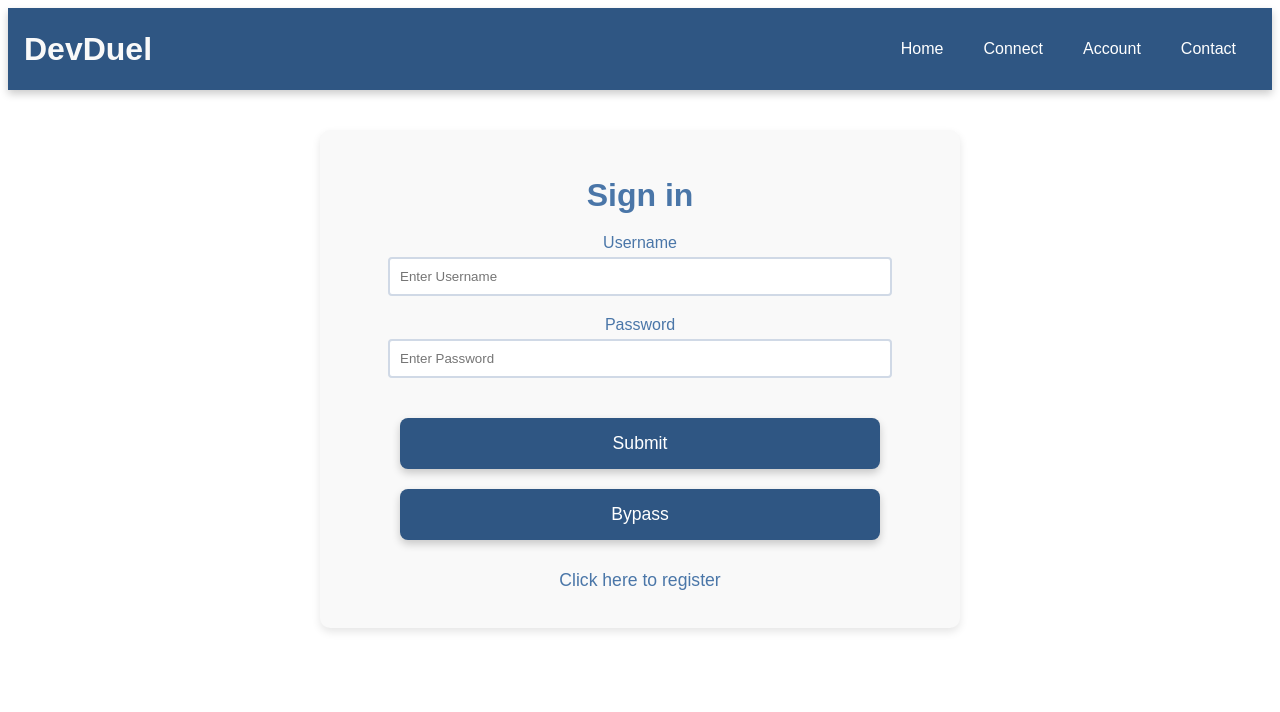
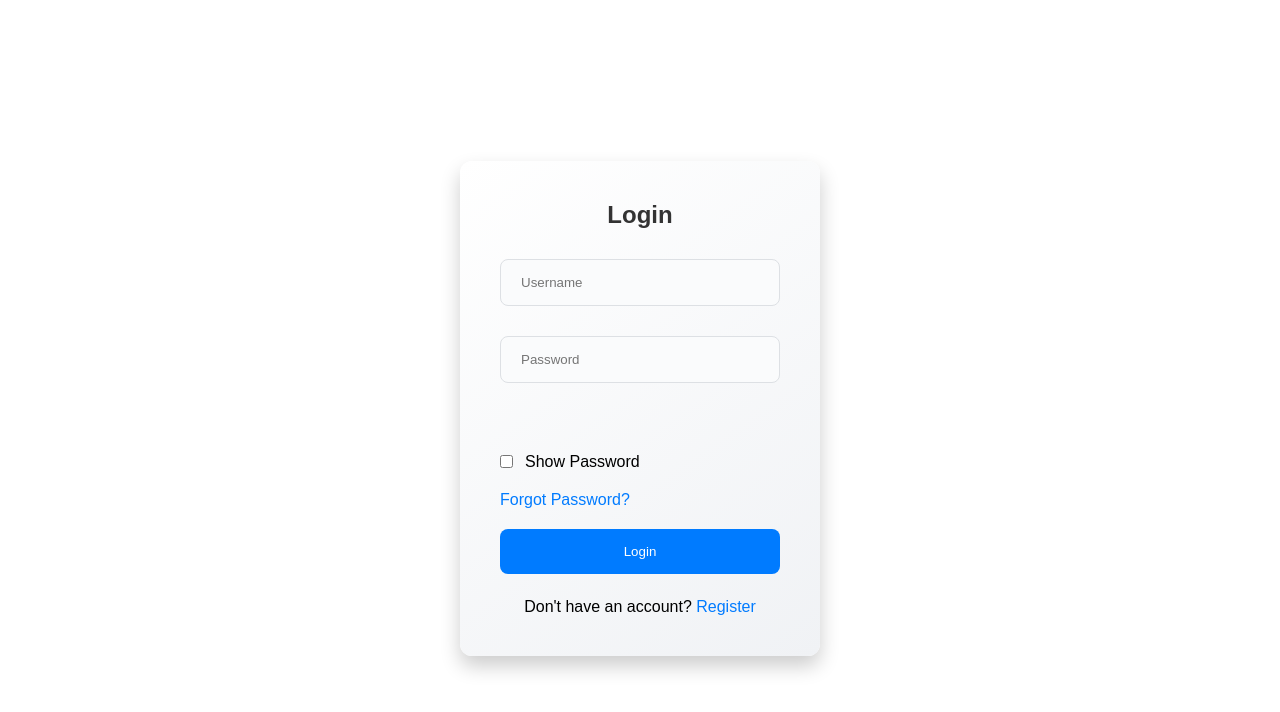
Before and after one commit to jdcarrothers/DevDuel, a Vue app: page /signin in a window 1280 px wide. Shown: the top 712 px of the page. Built offline with nearby package versions, Linux system fonts and the light colour scheme.

Commit message:
signin component revamp + validation checks

```diff
--- a/server.js
+++ b/server.js
@@ -19,7 +19,6 @@ corsOptions = {
     origin: '*', // or use '*' to allow all origins
 };
 async function initializeApp() {
-  // Dynamically import Firebase configuration and Firestore methods
   const firebaseModule = await import('./firebaseconfig.mjs');
   const db = firebaseModule.db;
   const collection = firebaseModule.collection;
@@ -28,7 +27,6 @@ async function initializeApp() {
   const query = firebaseModule.query;
   const where = firebaseModule.where;
   const updateDoc = firebaseModule.updateDoc;
-
   const doc = firebaseModule.doc;
   const getDoc = firebaseModule.getDoc;
 //   const setDoc = firebaseModule.setDoc;
@@ -165,7 +163,6 @@ async function checkUsernameExists(username) {
 
 async function checkPasswordMatches(password, username) {
     try {
-        console.log('attempting login');
         const querySnapshot = await getDocs(query(collection(db, "Users"), where("username", "==", username), where("password", "==", password)));
         return !querySnapshot.empty; // Returns true if user exists, otherwise false
     } catch (error) {
--- a/src/App.vue
+++ b/src/App.vue
@@ -1,6 +1,6 @@
 <template>
   <div>
-    <NavBarComponent />
+    <NavBarComponent v-if="shouldShowNavbar" />
     <RouterView />
   </div>
 </template>
@@ -11,6 +11,11 @@ export default {
   name: 'App',
   components: {
     NavBarComponent
+  },
+  computed: {
+    shouldShowNavbar() {
+      return !this.$route.meta.hideNavbar;
+    },
   },
   mounted() {
     //check if there is a local storage token and if it is valid then redirect to the connect page else redirect to the signin page
--- a/src/components/SigninComponent.vue
+++ b/src/components/SigninComponent.vue
@@ -1,147 +1,197 @@
 <template>
-  <div class="container">
-    <h2>Sign in</h2>
-    <div>
-      <label for="username" class="input-label">Username</label>
-      <input
-        v-model="user.username"
-        type="text"
-        id="username"
-        placeholder="Enter Username"
-        class="input-field"
-      />
+<div class="wrapper">
+  <form @submit.prevent="login" class="login-form">
+    <h1>Login</h1>
+    <div class="input-box">
+      <input v-model="user.username" type="text" placeholder="Username" required>
     </div>
-    <div></div>
-    <div>
-      <label for="password" class="input-label">Password</label>
-      <input
-        v-model="user.password"
-        type="password"
-        id="password"
-        placeholder="Enter Password"
-        class="input-field"
-      />
+    <div class="input-box">
+      <input v-model="user.password" :type="showPassword ? 'text' : 'password'" placeholder="Password" required>
     </div>
-    <button @click="signIn" class="btn">Submit</button>
-    <button type="button" @click="goToHome" class="btn">Bypass</button>
-    <p class="movement" @click="goToRegister">Click here to register</p>
-  </div>
+    <div class="error-message" :class="{ 'active': feedbackMessage }">
+      {{ feedbackMessage }}
+    </div>
+    <div class="checkbox-container">
+      <input type="checkbox" v-model="showPassword" id="show-password-checkbox">
+      <label for="show-password-checkbox">Show Password</label>
+    </div>
+    <div class="remember-forgot">
+      <a href="#">Forgot Password?</a>
+    </div>
+    <button type="submit" class="btn" :disabled="isLoading">
+      <span v-if="!isLoading">Login</span>
+      <span v-else class="spinner"></span>
+    </button>
+    <div class="register-link">
+      <p>Don't have an account? <a href="#" @click.prevent="goToRegister">Register</a></p>
+    </div>
+  </form>
+</div>
 </template>
 
 <script>
-import axios from "axios";
+import axios from 'axios';
 
 export default {
   data() {
     return {
       user: {
-        username: "",
-        password: "",
+        username: '',
+        password: '',
       },
+      showPassword: false,
+      feedbackMessage: '',
+      isLoading: false,
     };
   },
   methods: {
-    async signIn() {
+    async login() {
+      this.isLoading = true;
       try {
-        const response = await axios.post(
-          `${process.env.VUE_APP_SERVER_IP}/login`,
-          this.user
-        );
+        const response = await axios.post(`${process.env.VUE_APP_SERVER_IP}/login`, this.user);
         if (response.status === 200) {
-          alert(response.data.message);
-          localStorage.setItem("username", this.user.username);
-          this.goToHome();
-        } else {
-          alert(response.data.message);
-          this.$router.push("/register");
+          localStorage.setItem('username', this.user.username);
+          this.$router.push('/home');
         }
       } catch (error) {
-        alert(
-          error.response && error.response.data
-            ? error.response.data.message
-            : "Login failed"
-        );
+        this.feedbackMessage = error.response && error.response.data.message ? error.response.data.message : 'Login failed';
+      } finally {
+        this.isLoading = false;
       }
     },
     goToHome() {
-      this.$router.push("/home");
+      this.$router.push('/home');
     },
     goToRegister() {
-      this.$router.push("/register");
+      this.$router.push('/register');
     },
   },
 };
 </script>
 
 <style scoped>
-.container {
-  text-align: center;
-  font-family: "Arial", sans-serif;
-  color: #333;
-  max-width: 600px;
-  margin: 40px auto;
-  padding: 20px;
-  box-shadow: 0 4px 8px rgba(0, 0, 0, 0.1);
-  border-radius: 10px;
-  background-color: #f9f9f9;
+* {
+  margin: 0;
+  padding: 0;
+  box-sizing: border-box;
+  font-family: Arial, sans-serif;
 }
 
-h2 {
-  color: #4a76a8;
-  font-size: 2em;
-  margin-bottom: 20px;
-}
-.movement {
-  padding-top: 10px;
-  color: #4a76a8;
-  cursor: pointer;
-  margin-top: 20px;
-  font-size: 1.1em;
+body, html {
+  height: 100%;
+  background-color: #F0F2F5; /* Updated background for a slight texture */
 }
 
-.input-label {
-  display: block;
-  color: #4a76a8;
-  margin-bottom: 5px;
-  font-size: 1em;
+.wrapper {
+  display: flex;
+  justify-content: center;
+  align-items: center;
+  height: 100vh;
 }
 
-.input-field {
-  padding: 10px;
-  margin-bottom: 20px;
-  border: 2px solid #d0d9e6;
-  border-radius: 4px;
-  width: 80%;
-  font-family: "Arial", sans-serif;
+.login-form {
+  padding: 40px;
+  background: linear-gradient(145deg, #FFFFFF, #F0F2F5); /* Subtle gradient for form background */
+  box-shadow: 0 10px 20px rgba(0,0,0,0.2);
+  border-radius: 12px;
+  width: 100%;
+  max-width: 360px;
+}
+
+h1 {
+  color: #333; /* Dark text for better contrast */
+  margin-bottom: 30px;
+  text-align: center;
+  font-size: 24px;
+}
+
+.input-box {
+  position: relative;
+  margin-bottom: 30px;
+}
+
+.input-box input {
+  width: 100%;
+  padding: 15px 20px;
+  border: 1px solid #DDE0E4; /* Softer border */
+  border-radius: 8px;
+  outline: none;
+  background-color: #FAFBFC; /* Lighter input background */
+  transition: all 0.3s ease;
+}
+
+.input-box input:focus {
+  border-color: #007BFF; /* Focus highlight */
+  background-color: #FFFFFF;
+}
+
+.input-box i {
+  position: absolute;
+  top: 50%;
+  transform: translateY(-50%);
+  left: 15px;
+  color: #888888; /* Icon color */
 }
 
 .btn {
-  background-color: #2f5683;
-  color: white;
-  padding: 15px 30px;
-  font-size: 1.1em;
+  width: 100%;
+  padding: 15px;
+  background-color: #007BFF; /* Primary button color */
+  color: #FFFFFF;
   border: none;
   border-radius: 8px;
   cursor: pointer;
-  transition: all 0.3s ease;
-  box-shadow: 0 4px 8px rgba(0, 0, 0, 0.2);
-  width: 80%;
-  margin-top: 20px;
+  transition: background-color 0.3s;
 }
 
 .btn:hover {
-  background-color: #3a5a78;
-  box-shadow: 0 6px 12px rgba(0, 0, 0, 0.3);
+  background-color: #0056b3; /* Darker on hover */
 }
 
-@media (max-width: 768px) {
-  .container {
-    padding: 20px 10px;
-  }
+.remember-forgot a, .register-link a {
+  color: #007BFF; /* Link color */
+  text-decoration: none;
+}
 
-  .input-field,
-  .btn {
-    width: 90%;
-  }
+.remember-forgot {
+  display: flex;
+  justify-content: space-between;
+  align-items: center;
+  margin-bottom: 20px;
 }
+
+.register-link {
+  text-align: center;
+  margin-top: 24px;
+}
+
+.checkbox-container {
+  display: flex;
+  align-items: center;
+  gap: 12px;
+  margin-bottom: 20px;
+}
+
+.error-message {
+  color: #ff3860; /* Red for errors */
+  background-color: #ffebee;
+  padding: 10px;
+  margin-top: 0px;
+  margin-bottom: 20px;
+  border-radius: 5px;
+  transition: opacity 0.5s, transform 0.5s;
+  opacity: 0;
+  transform: translateY(-20px); /* Adjust as needed */
+  visibility: hidden;
+  max-height: 0; /* Remove if not using max-height transition */
+  overflow: hidden;
+}
+
+.error-message.active {
+  opacity: 1;
+  transform: translateY(0px);
+  visibility: visible;
+  max-height: 50px; /* Adjust based on the content size, remove if not using */
+}
+
 </style>
--- a/src/main.js
+++ b/src/main.js
@@ -45,12 +45,14 @@ const routes = [
   {
     name: 'Signin',
     path: '/signin',
-    component: SigninComponent
+    component: SigninComponent,
+    meta: {hideNavbar: true}
   },
   {
     name: 'Register',
     path: '/register',
-    component: RegisterComponent
+    component: RegisterComponent,
+    meta: {hideNavbar: true}
   },
   {
     name: 'MainMenu',
```
